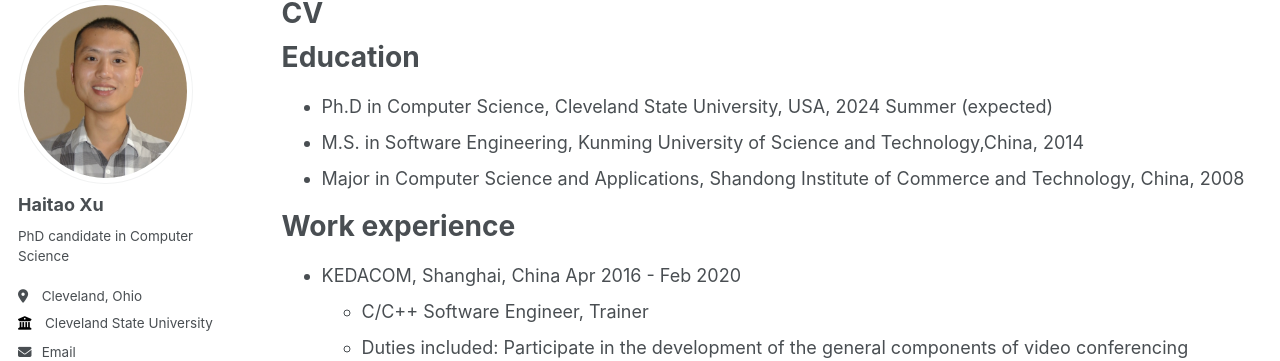
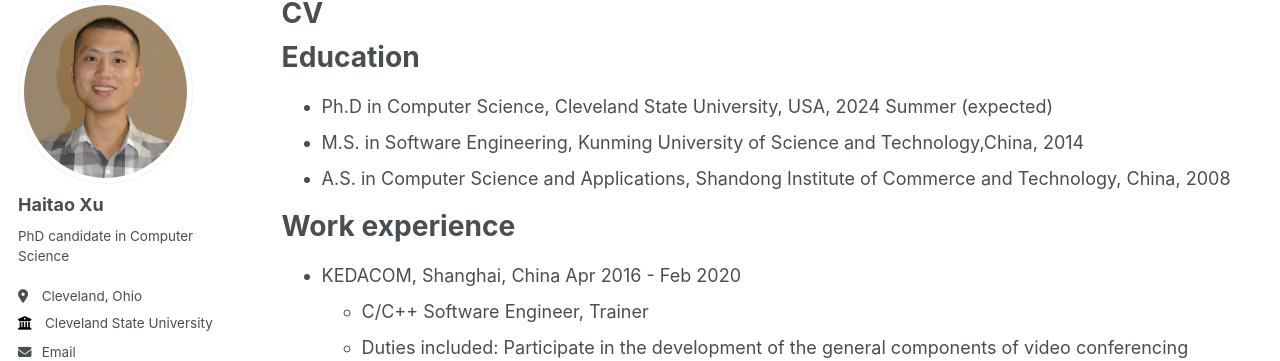
Before and after one commit to haitaotsui/haitaotsui.github.io, a Jekyll site: the page built from _pages/cv.md, in a window 1280 px wide and 900 px high. Shown: the part 107-468 px from the top of the window. Built offline with Jekyll 4.4.1, drawn with Linux system fonts in a browser that asks for light colours; some web fonts are replaced.

Commit message:
Update cv.md

```diff
--- a/_pages/cv.md
+++ b/_pages/cv.md
@@ -13,7 +13,7 @@ Education
 ======
 * Ph.D in Computer Science, Cleveland State University, USA, 2024 Summer (expected)
 * M.S. in Software Engineering, Kunming University of Science and Technology,China, 2014
-* Major in Computer Science and Applications, Shandong Institute of Commerce and Technology, China, 2008
+* A.S. in Computer Science and Applications, Shandong Institute of Commerce and Technology, China, 2008
 
 Work experience
 ======
```
